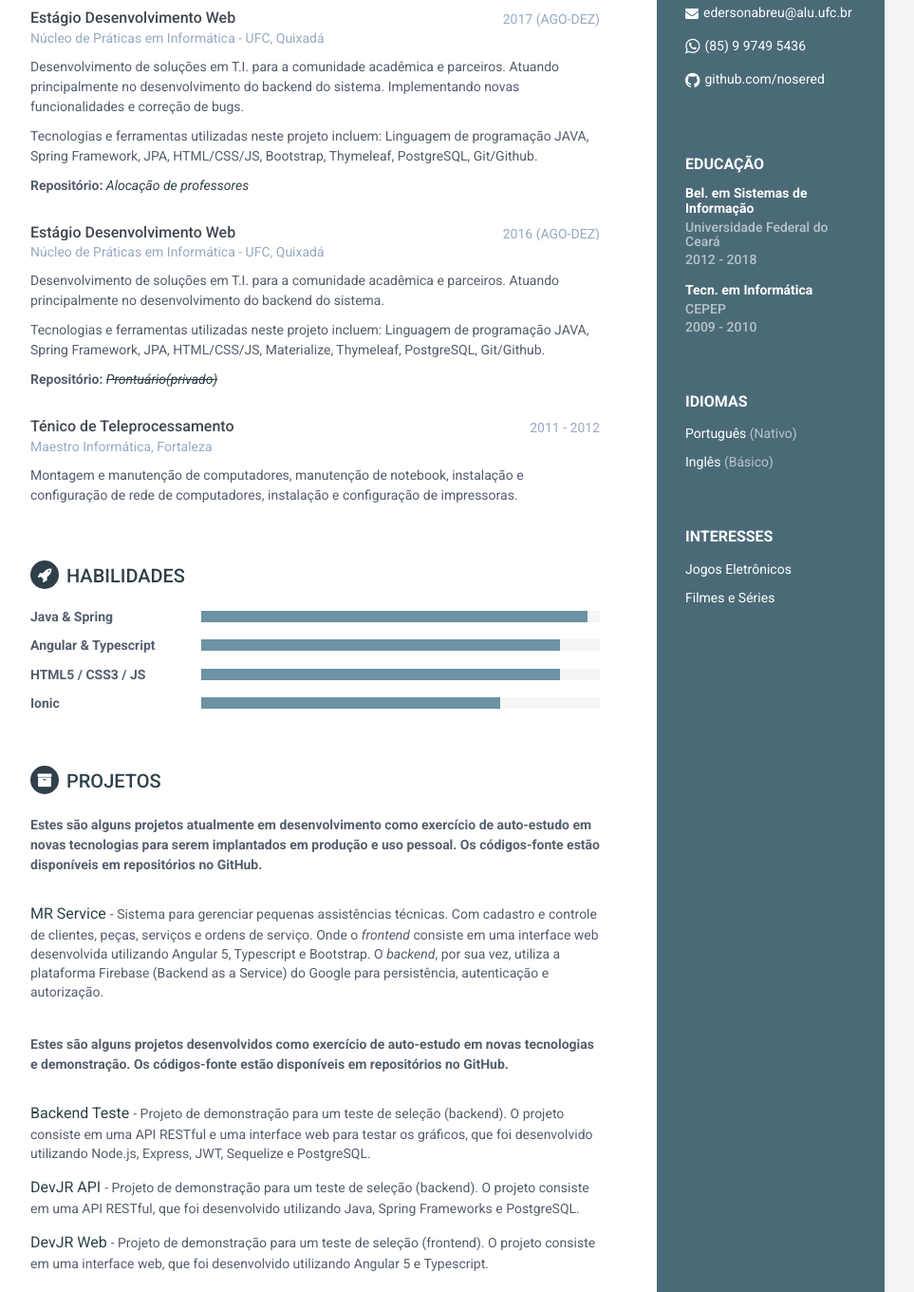
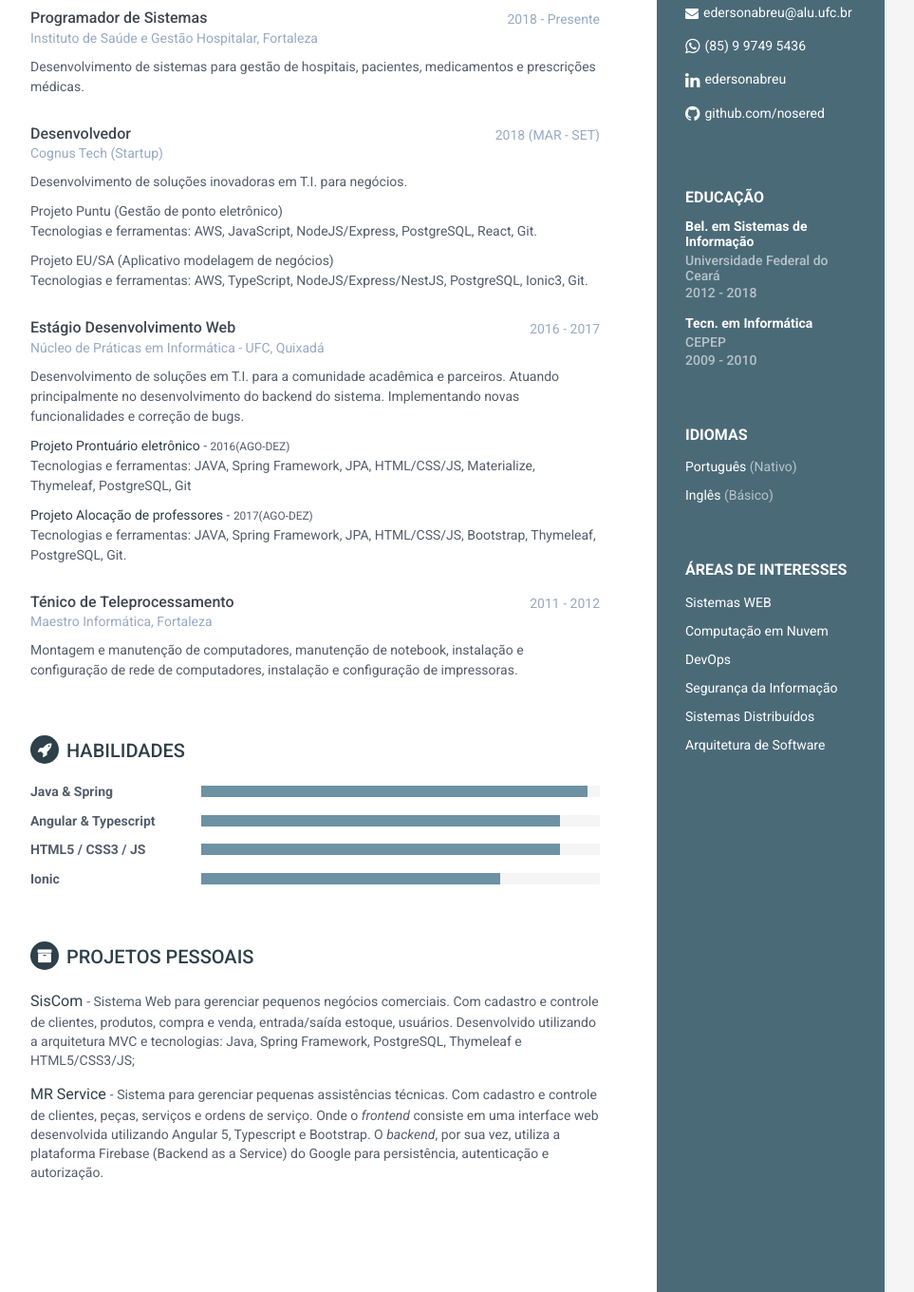
Before and after one commit to nosered/nosered.github.io, a plain HTML site: page index.html in a window 1280 px wide. Shown: the part 380-1740 px from the top of the page at 95% size, without its empty margins (188-1151 px from the left). Drawn offline with Linux system fonts and the light colour scheme.

Commit message:
atualizacao nas info

```diff
--- a/index.html
+++ b/index.html
@@ -39,10 +39,8 @@
                 <ul class="list-unstyled contact-list">
                     <li class="email"><i class="fa fa-envelope"></i><a href="mailto: edersonabreu@alu.ufc.br">edersonabreu@alu.ufc.br</a></li>
                     <li class="phone"><i class="fa fa-whatsapp"></i><a href="tel:+55 85 997495436">(85) 9 9749 5436</a></li>
-                    <!--li class="website"><i class="fa fa-globe"></i><a href="http://themes.3rdwavemedia.com/website-templates/free-responsive-website-template-for-developers/" target="_blank">portfoliosite.com</a></li-->
-                    <!--li class="linkedin"><i class="fa fa-linkedin"></i><a href="#" target="_blank">linkedin.com/in/edersonabreu</a></li-->
+                    <li class="linkedin"><i class="fa fa-linkedin"></i><a href="https://www.linkedin.com/in/ederson-abreu-46b816162/" target="_blank">edersonabreu</a></li>
                     <li class="github"><i class="fa fa-github"></i><a href="https://github.com/nosered" target="_blank">github.com/nosered</a></li>
-                    <!--li class="twitter"><i class="fa fa-twitter"></i><a href="https://twitter.com/3rdwave_themes" target="_blank">@twittername</a></li-->
                 </ul>
             </div><!--//contact-container-->
             <div class="education-container container-block">
@@ -68,10 +66,14 @@
             </div><!--//interests-->
 
             <div class="interests-container container-block">
-                <h2 class="container-block-title">Interesses</h2>
+                <h2 class="container-block-title">Áreas de Interesses</h2>
                 <ul class="list-unstyled interests-list">
-                    <li>Jogos Eletrônicos</li>
-                    <li>Filmes e Séries</li>
+                    <li>Sistemas WEB</li>
+                    <li>Computação em Nuvem</li>
+                    <li>DevOps</li>
+                    <li>Segurança da Informação</li>
+                    <li>Sistemas Distribuídos</li>
+                    <li>Arquitetura de Software</li>
                 </ul>
             </div><!--//interests-->
 
@@ -98,15 +100,28 @@
                 <div class="item">
                     <div class="meta">
                         <div class="upper-row">
-                            <h3 class="job-title">Estágio Desenvolvimento Web</h3>
-                            <div class="time">2017 (AGO-DEZ)</div>
+                            <h3 class="job-title">Programador de Sistemas</h3>
+                            <div class="time">2018 - Presente</div>
                         </div><!--//upper-row-->
-                        <div class="company">Núcleo de Práticas em Informática - UFC, Quixadá</div>
+                        <div class="company">Instituto de Saúde e Gestão Hospitalar, Fortaleza</div>
                     </div><!--//meta-->
                     <div class="details">
-                        <p>Desenvolvimento de soluções em T.I. para a comunidade acadêmica e parceiros. Atuando principalmente no desenvolvimento do backend do sistema. Implementando novas funcionalidades e correção de bugs.</p>
-                        <p>Tecnologias e ferramentas utilizadas neste projeto incluem: Linguagem de programação JAVA, Spring Framework, JPA, HTML/CSS/JS, Bootstrap, Thymeleaf, PostgreSQL, Git/Github.</p>
-                        <p><strong>Repositório:</strong> <em><a href="https://github.com/npi-ufc-qxd/alocacao-professores">Alocação de professores</a></em></p>
+                        <p>Desenvolvimento de sistemas para gestão de hospitais, pacientes, medicamentos e prescrições médicas.</p>
+                    </div><!--//details-->
+                </div><!--//item-->
+
+                <div class="item">
+                    <div class="meta">
+                        <div class="upper-row">
+                            <h3 class="job-title">Desenvolvedor</h3>
+                            <div class="time">2018 (MAR - SET)</div>
+                        </div><!--//upper-row-->
+                        <div class="company">Cognus Tech (Startup)</div>
+                    </div><!--//meta-->
+                    <div class="details">
+                        <p>Desenvolvimento de soluções inovadoras em T.I. para negócios.</p>
+                        <p>Projeto Puntu (Gestão de ponto eletrônico)<br>Tecnologias e ferramentas: AWS, JavaScript, NodeJS/Express, PostgreSQL, React, Git.</p>
+                        <p>Projeto EU/SA (Aplicativo modelagem de negócios)<br>Tecnologias e ferramentas: AWS, TypeScript, NodeJS/Express/NestJS, PostgreSQL, Ionic3, Git.</p>
                     </div><!--//details-->
                 </div><!--//item-->
 
@@ -114,15 +129,18 @@
                     <div class="meta">
                         <div class="upper-row">
                             <h3 class="job-title">Estágio Desenvolvimento Web</h3>
-                            <div class="time">2016 (AGO-DEZ)</div>
+                            <div class="time">2016 - 2017</div>
                         </div><!--//upper-row-->
                         <div class="company">Núcleo de Práticas em Informática - UFC, Quixadá</div>
                     </div><!--//meta-->
                     <div class="details">
-                        <p>Desenvolvimento de soluções em T.I. para a comunidade acadêmica e parceiros. Atuando principalmente no desenvolvimento do backend do sistema.</p>
-                        <p>Tecnologias e ferramentas utilizadas neste projeto incluem: Linguagem de programação JAVA, Spring Framework, JPA, HTML/CSS/JS, Materialize, Thymeleaf, PostgreSQL, Git/Github.</p>
-                        <p><strong>Repositório:</strong> <em><a href="https://github.com/npi-ufc-qxd"><strike>Prontuário(privado)</strike></a></em></p>
-
+                        <p>Desenvolvimento de soluções em T.I. para a comunidade acadêmica e parceiros. Atuando principalmente no desenvolvimento do backend do sistema. Implementando novas funcionalidades e correção de bugs.</p>
+                        <p><a href="https://github.com/npi-ufc-qxd">Projeto Prontuário eletrônico</a> - <small>2016(AGO-DEZ)</small><br>
+                            Tecnologias e ferramentas: JAVA, Spring Framework, JPA, HTML/CSS/JS, Materialize, Thymeleaf, PostgreSQL, Git
+                        </p>
+                        <p><a href="https://github.com/npi-ufc-qxd/alocacao-professores">Projeto Alocação de professores</a> - <small>2017(AGO-DEZ)</small><br>
+                            Tecnologias e ferramentas: JAVA, Spring Framework, JPA, HTML/CSS/JS, Bootstrap, Thymeleaf, PostgreSQL, Git.
+                        </p>
                     </div><!--//details-->
                 </div><!--//item-->
 
@@ -180,48 +198,24 @@
             </section><!--//skills-section-->
 
             <section class="section projects-section">
-                <h2 class="section-title"><i class="fa fa-archive"></i>Projetos</h2>
-                <div class="intro">
-                    <p><strong>Estes são alguns projetos atualmente em desenvolvimento como exercício de auto-estudo em novas tecnologias para serem implantados em produção e uso pessoal. Os códigos-fonte estão disponíveis em repositórios no GitHub.</strong></p>
-                </div><!--//intro-->
+                <h2 class="section-title"><i class="fa fa-archive"></i>Projetos Pessoais</h2>
+                <div class="item">
+                        <span class="project-title">
+                            <a href="https://siscom.esabreu.eti.br/" target="_blank">SisCom</a>
+                        </span> -
+                        <span class="project-tagline">
+                            Sistema Web para gerenciar pequenos negócios comerciais. Com cadastro e controle de clientes, produtos, compra e venda, entrada/saída estoque, usuários. Desenvolvido utilizando a arquitetura MVC e tecnologias: Java, Spring Framework, PostgreSQL, Thymeleaf e HTML5/CSS3/JS;
+                        </span>
+                    </div><!--//item-->
                 <div class="item">
                     <span class="project-title">
-                    	<a href="https://github.com/nosered/" target="_blank">MR Service</a>
+                    	<a href="https://mrservice.esabreu.eti.br/" target="_blank">MR Service</a>
                     </span> -
                     <span class="project-tagline">
                     	Sistema para gerenciar pequenas assistências técnicas. Com cadastro e controle de clientes, peças, serviços e ordens de serviço. Onde o <em>frontend</em> consiste em uma interface web desenvolvida utilizando Angular 5, Typescript e Bootstrap. O <em>backend</em>, por sua vez, utiliza a plataforma Firebase (Backend as a Service) do Google para persistência, autenticação e autorização.
                     </span>
                 </div><!--//item-->
-                <br>
-                <div class="intro">
-                    <p><strong>Estes são alguns projetos desenvolvidos como exercício de auto-estudo em novas tecnologias e demonstração. Os códigos-fonte estão disponíveis em repositórios no GitHub.</strong></p>
-                </div><!--//intro-->
-                <div class="item">
-                    <span class="project-title">
-                    	<a href="https://github.com/nosered/backend-teste" target="_blank">Backend Teste</a>
-                    </span> -
-                    <span class="project-tagline">
-                    	Projeto de demonstração para um teste de seleção (backend). O projeto consiste em uma API RESTful e uma interface web para testar os gráficos, que foi desenvolvido utilizando Node.js, Express, JWT, Sequelize e PostgreSQL.
-                    </span>
-                </div><!--//item-->
-                <div class="item">
-                    <span class="project-title">
-                    	<a href="https://github.com/nosered/selecao-devjr-api" target="_blank">DevJR API</a>
-                    </span> -
-                    <span class="project-tagline">
-                    	Projeto de demonstração para um teste de seleção (backend). O projeto consiste em uma API RESTful, que foi desenvolvido utilizando Java, Spring Frameworks e PostgreSQL.
-                    </span>
-                </div><!--//item-->
-                <div class="item">
-                    <span class="project-title">
-                    	<a href="https://github.com/nosered/selecao-devjr-web" target="_blank">DevJR Web</a>
-                    </span> -
-                    <span class="project-tagline">
-                    	Projeto de demonstração para um teste de seleção (frontend). O projeto consiste em uma interface web, que foi desenvolvido utilizando Angular 5 e Typescript.
-                    </span>
-                </div><!--//item-->
-            </section><!--//section-->
-
+            </section>
         </div><!--//main-body-->
     </div>
 
```
